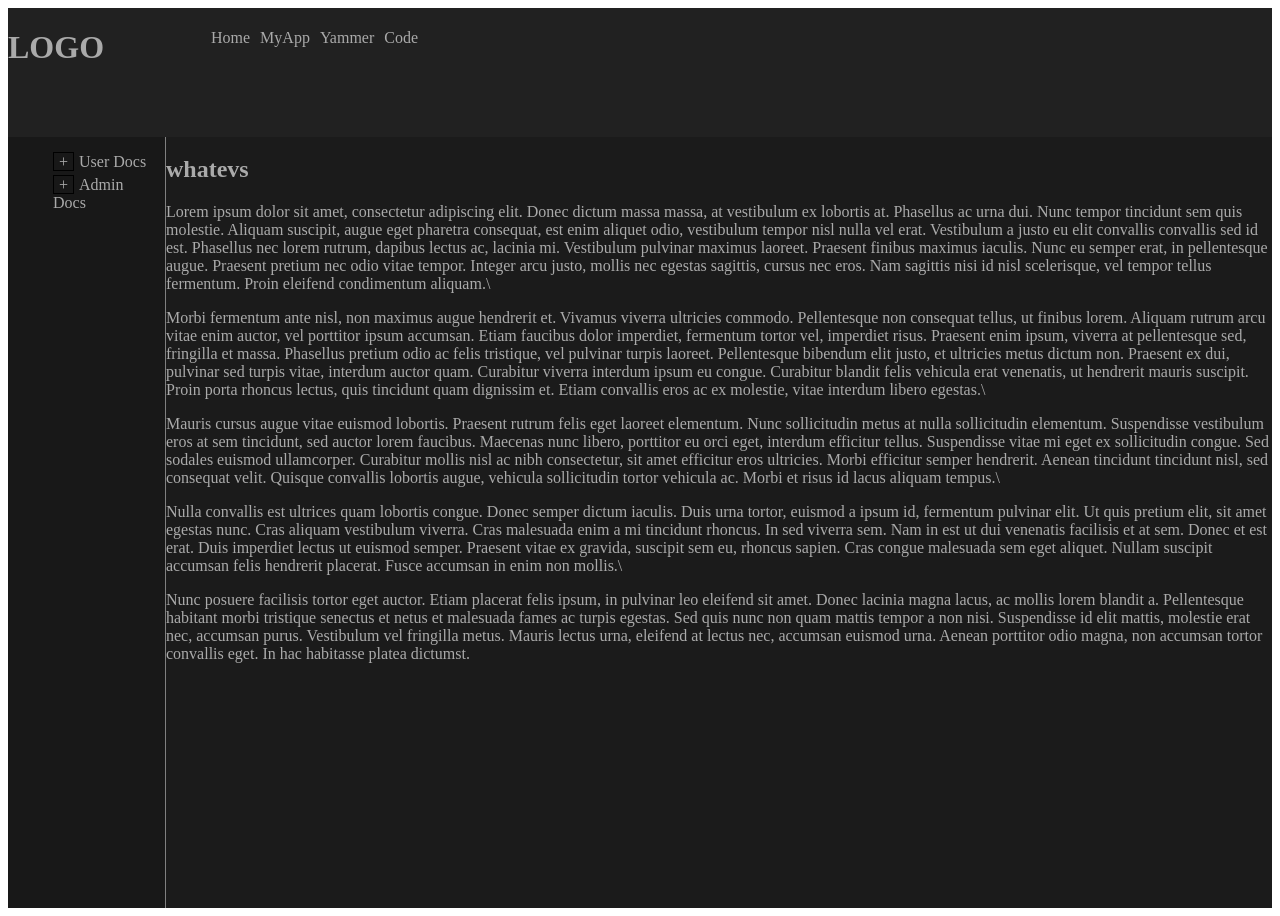
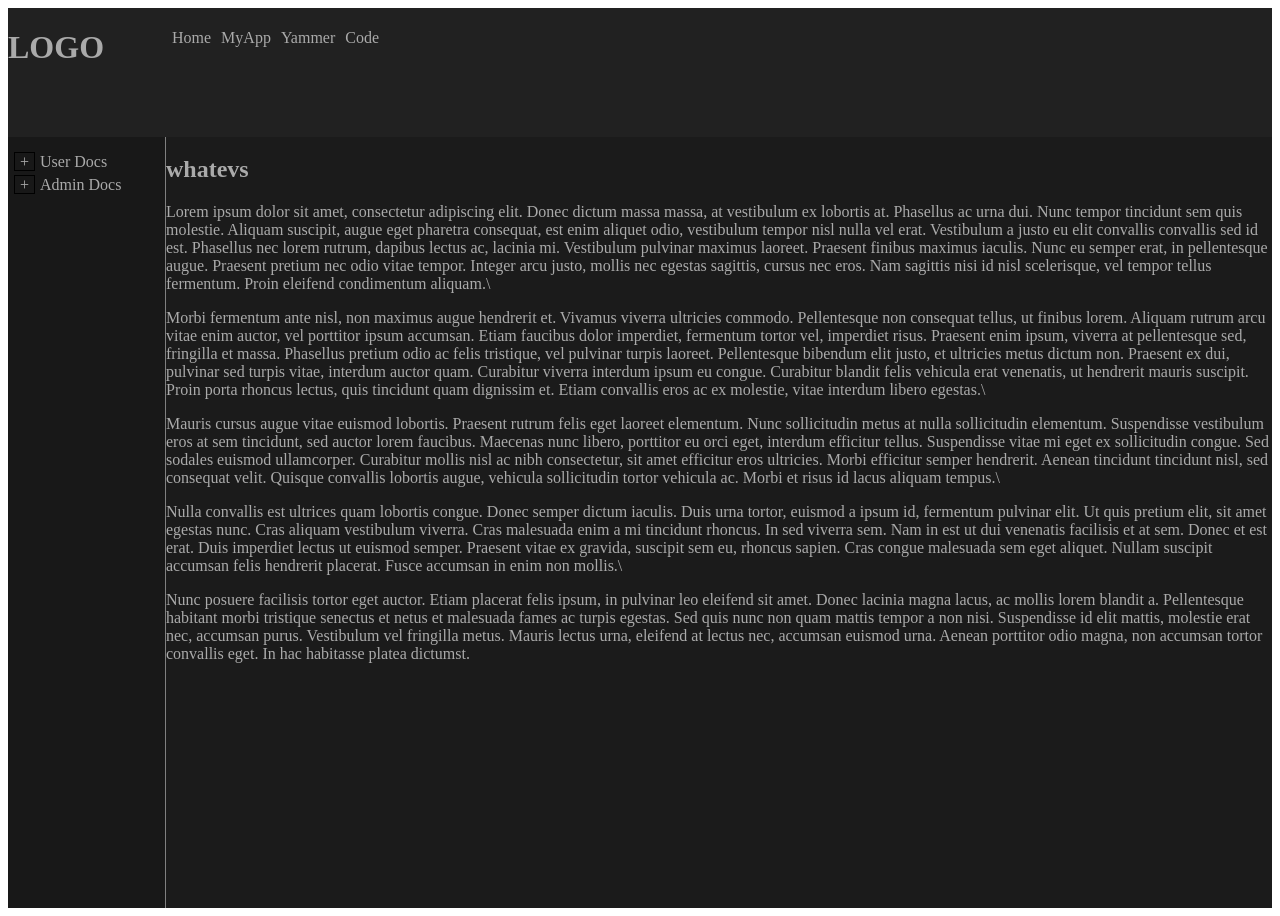
Before and after one commit to emacintosh/eric-docs, a Jekyll site: the page built from readme.md, in a window 1280 px wide. Built offline with Jekyll 4.4.1, drawn with Linux system fonts in a browser that asks for light colours; our own code applies the rules of GitHub Pages for plain Markdown files.

Commit message:
Update style.css

```diff
--- a/css/style.css
+++ b/css/style.css
@@ -9,10 +9,13 @@
     "nav docs";
 }
 
+ul {
+  padding-left:1px;
+}
+
 li {
   list-style:none;
   margin: 5px;
-  padding-left:0;
 }
 
 label {
```
